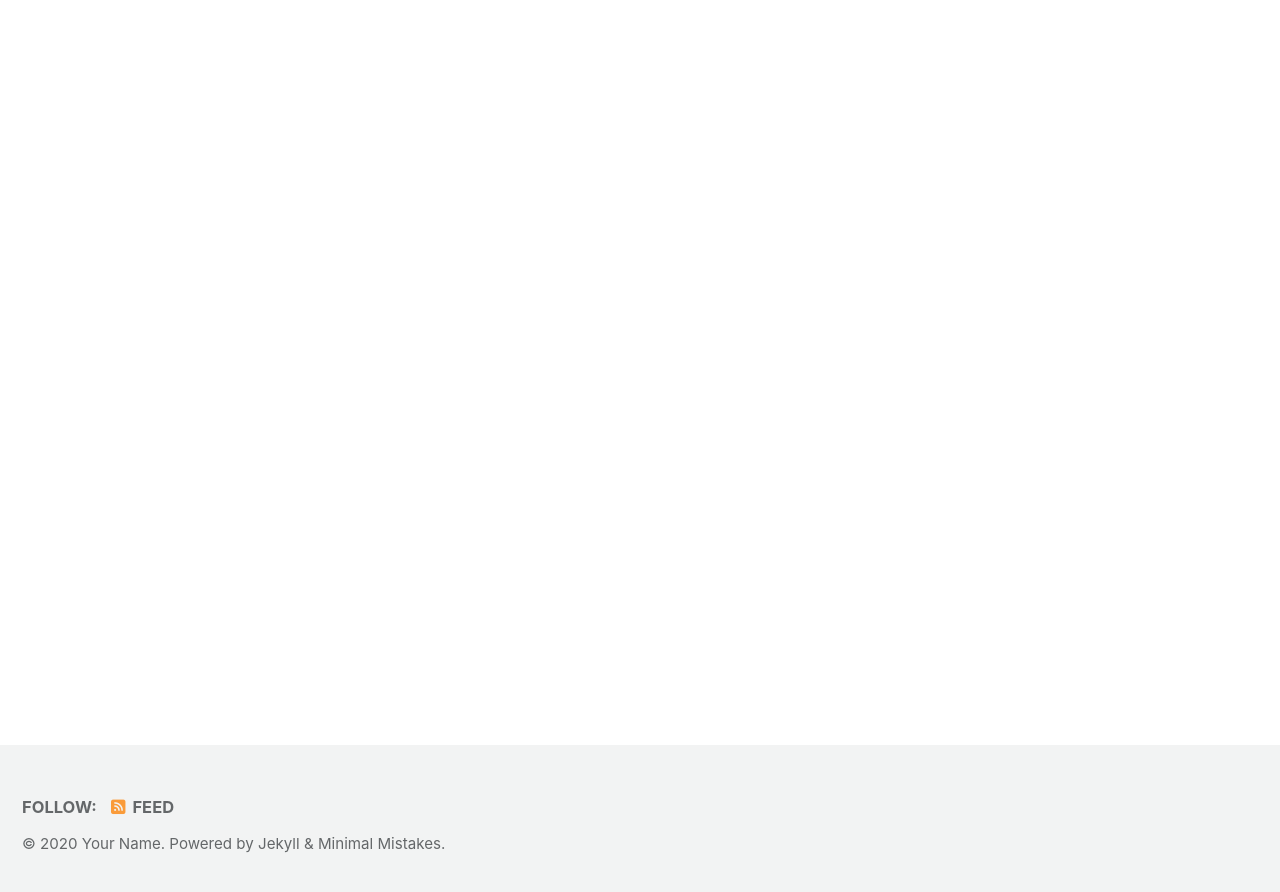
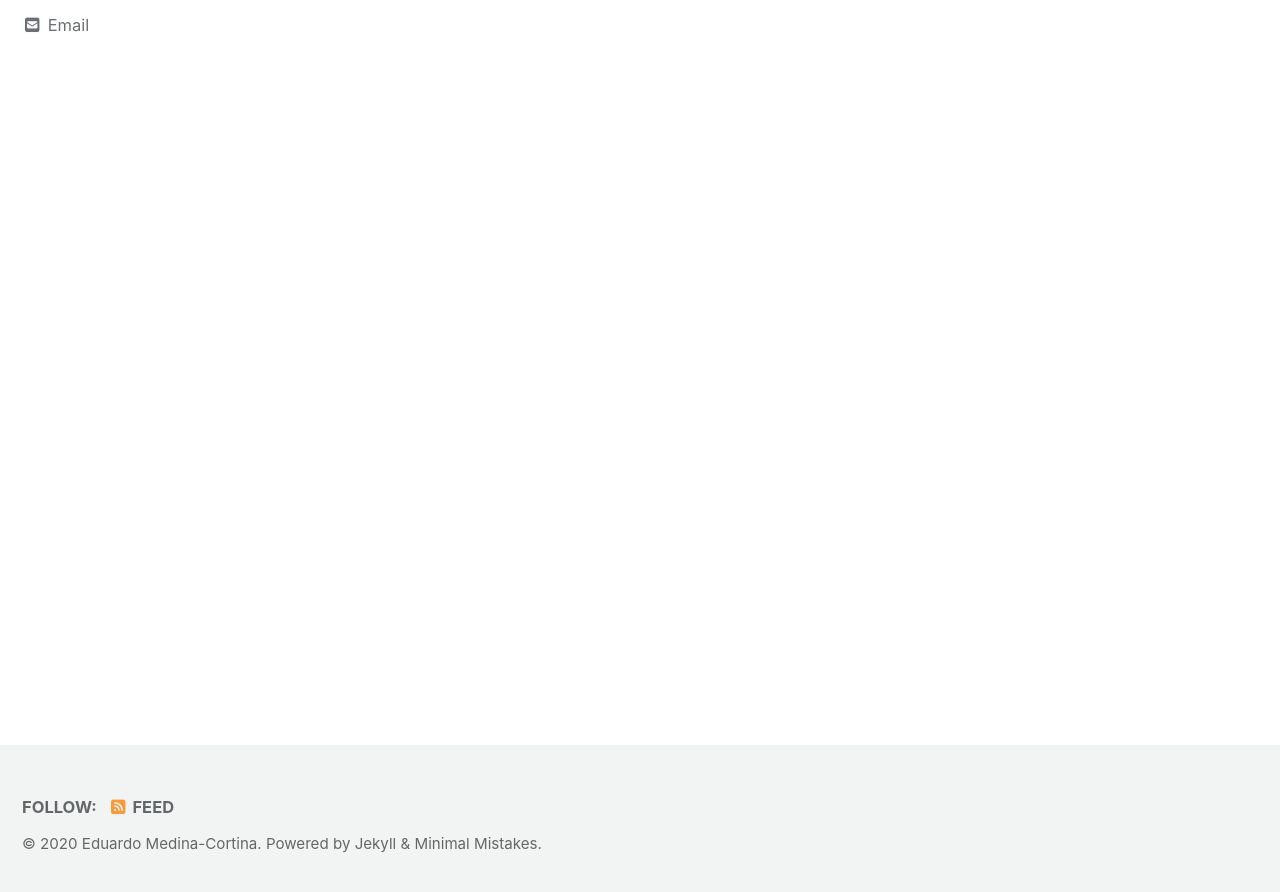
Before and after one commit to edmedina17/edmedina17.github.io, a Jekyll site: the page built from index.html, in a window 1280 px wide and 900 px high, scrolled down 222 px. Shown: the top 892 px of the window. Built offline with Jekyll 4.4.1, drawn with Linux system fonts in a browser that asks for light colours; cached includes are drawn as plain includes; nearby versions of some CDN libraries; the list of posts is cut into pages by our own code; some of the changed text lies outside the part shown.

Commit message:
new gith

```diff
--- a/_config.yml
+++ b/_config.yml
@@ -16,11 +16,11 @@ minimal_mistakes_skin    : "default" # "air", "aqua", "contrast", "dark", "dirt"
 
 # Site Settings
 locale                   : "en-US"
-title                    : "Site Title"
+title                    : "Eduardo Medina-Cortina"
 title_separator          : "-"
 subtitle                 : # site tagline that appears below site title in masthead
-name                     : "Your Name"
-description              : "An amazing website."
+name                     : "Eduardo Medina-Cortina"
+description              : "Hi! welcome to my Website."
 url                      : # the base hostname & protocol for your site e.g. "https://mmistakes.github.io"
 baseurl                  : # the subpath of your site, e.g. "/blog"
 repository               : # GitHub username/repo-name e.g. "mmistakes/minimal-mistakes"
@@ -93,11 +93,11 @@ analytics:
 
 # Site Author
 author:
-  name             : "Your Name"
+  name             : "Eduardo Medina-Cortina"
   avatar           : # path of avatar image, e.g. "/assets/images/bio-photo.jpg"
-  bio              : "I am an **amazing** person."
-  location         : "Somewhere"
-  email            :
+  bio              : "Hi! welcome to this Website"
+  location         : "Champaign, IL"
+  email            : emm5@illinois.edu
   links:
     - label: "Email"
       icon: "fas fa-fw fa-envelope-square"
@@ -279,3 +279,10 @@ defaults:
       comments: # true
       share: true
       related: true
+  # _pages
+  - scope:
+      path: ""
+      type: pages
+    values:
+      layout: single
+      author_profile: true
```
